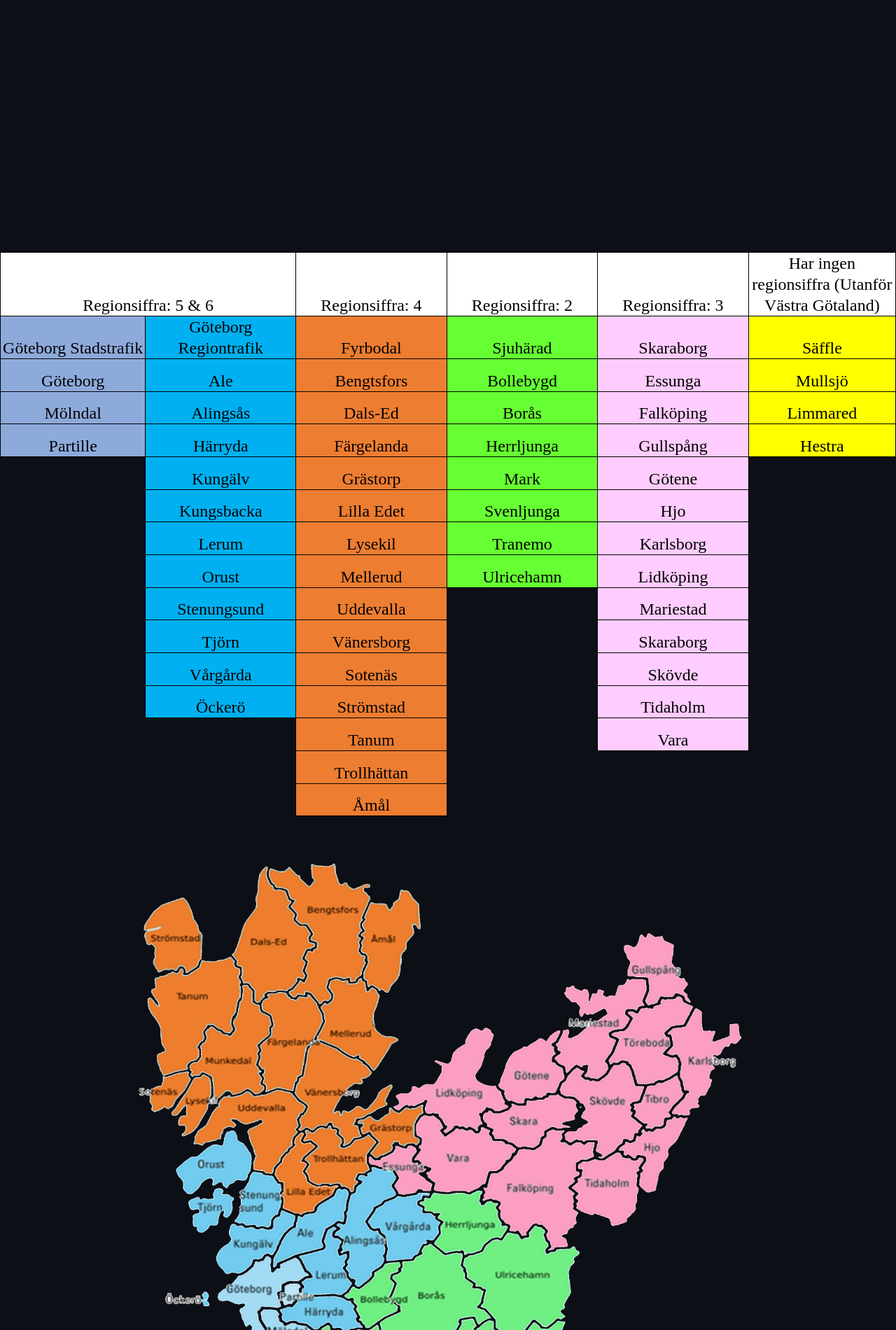
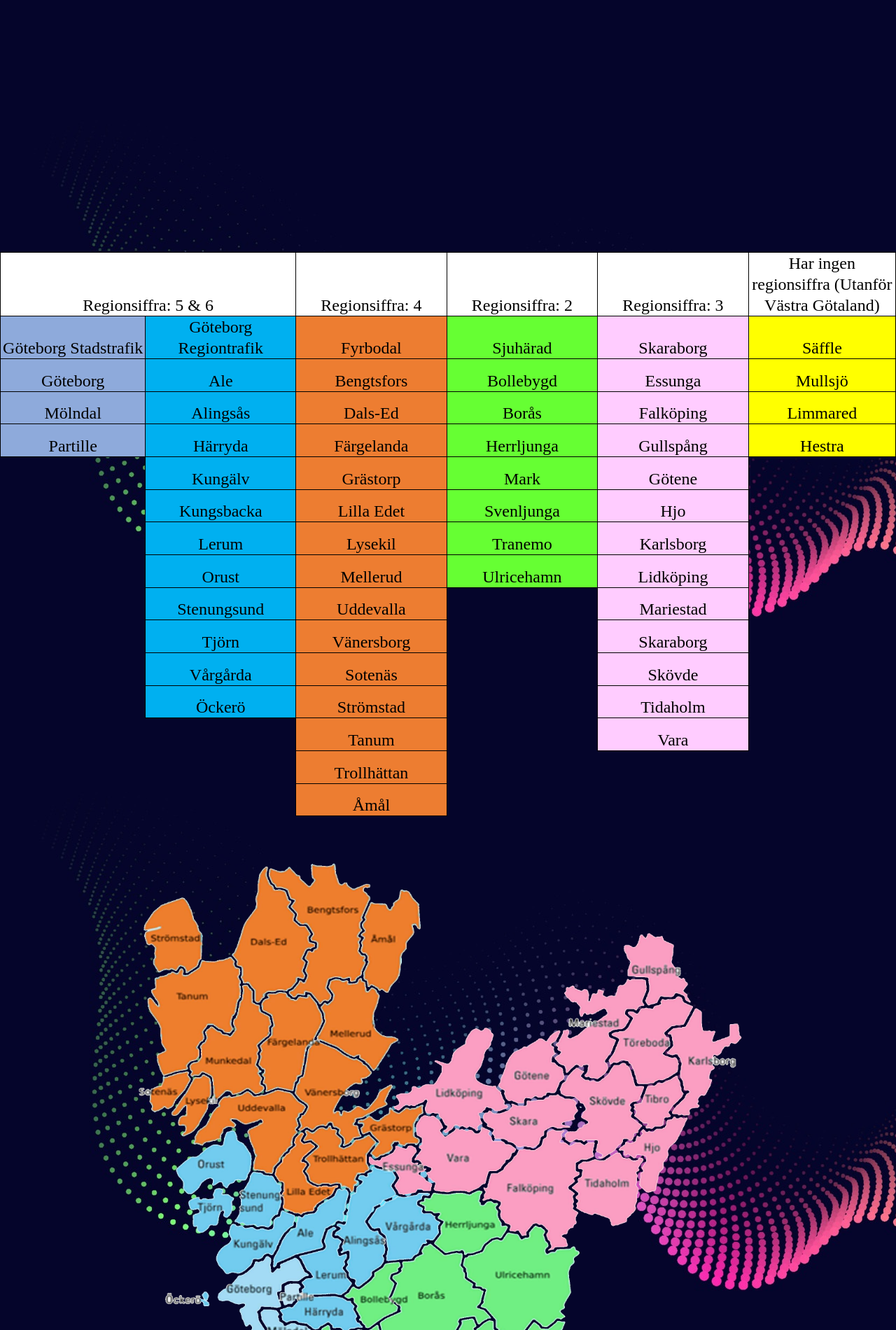
Before and after one commit to Xebilon/Test, a PHP site: page /buss.html in a window 1280 px wide. Shown: the part 796-2696 px from the top of the page at 70% size. Run offline with PHP 8.4, Linux system fonts and the light colour scheme; some libraries are stand-ins or nearby versions.

Commit message:
Update style.css

```diff
--- a/css/style.css
+++ b/css/style.css
@@ -3,6 +3,7 @@
   font-weight: 400;
   font-size: 16px;
   line-height: 30px;
+  background-image: url("bg/bg2.jpg");
   background-color: #0c0f15;
   overflow-x:hidden;
   color: #ababab; }
```
